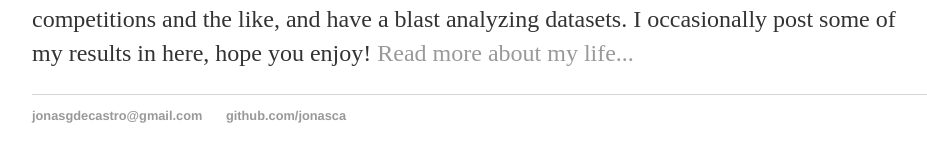
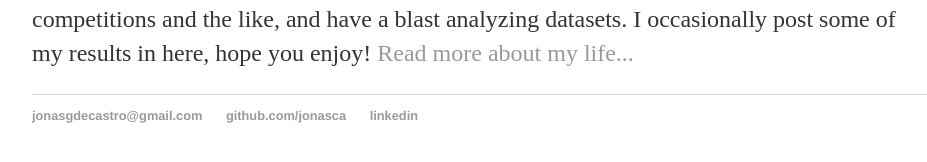
Before and after one commit to jonasca/jonasca.github.io, a Jekyll site: the page built from index.html, in a window 1280 px wide. Shown: the part 228-390 px from the top of the page, without its empty margins (160-1087 px from the left). Built offline with Jekyll 4.4.1, drawn with Linux system fonts in a browser that asks for light colours.

Commit message:
Update default.html

```diff
--- a/_layouts/default.html
+++ b/_layouts/default.html
@@ -23,6 +23,7 @@
 	    		<ul>
 	        		<li><a href="mailto:jonasgdecastro@gmail.com">jonasgdecastro@gmail.com</a></li>
 	        		<li><a href="https://github.com/jonasca">github.com/jonasca</a></li>
+	        		<li><a href="https://www.linkedin.com/in/jonas-de-castro-25831970">linkedin</a></li>
 				</ul>
 			</footer>
 		</body>
```
